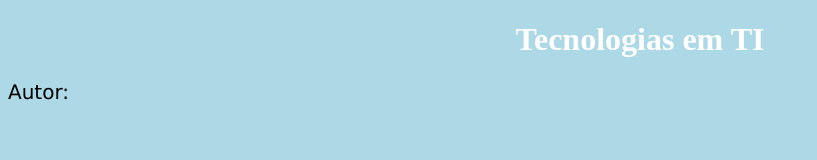
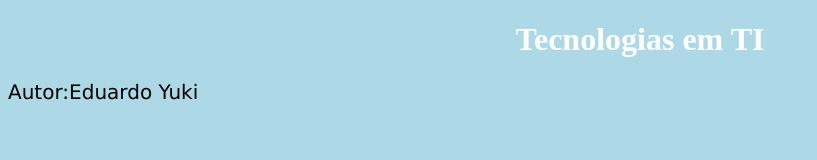
Before and after one commit to eduardoyuki/trabalhoTI, a plain HTML site: page Index.html in a window 1280 px wide. Shown: the whole page, without its empty margins (0-817 px from the left). Drawn offline with Linux system fonts and the light colour scheme.

Commit message:
Update Index.html

```diff
--- a/Index.html
+++ b/Index.html
@@ -20,7 +20,7 @@
 	<body>
 
 		<h1>Tecnologias em TI</h1>
-		<p>Autor:</p>
+		<p>Autor:Eduardo Yuki</p>
 
 	</body>
 </html>
```
